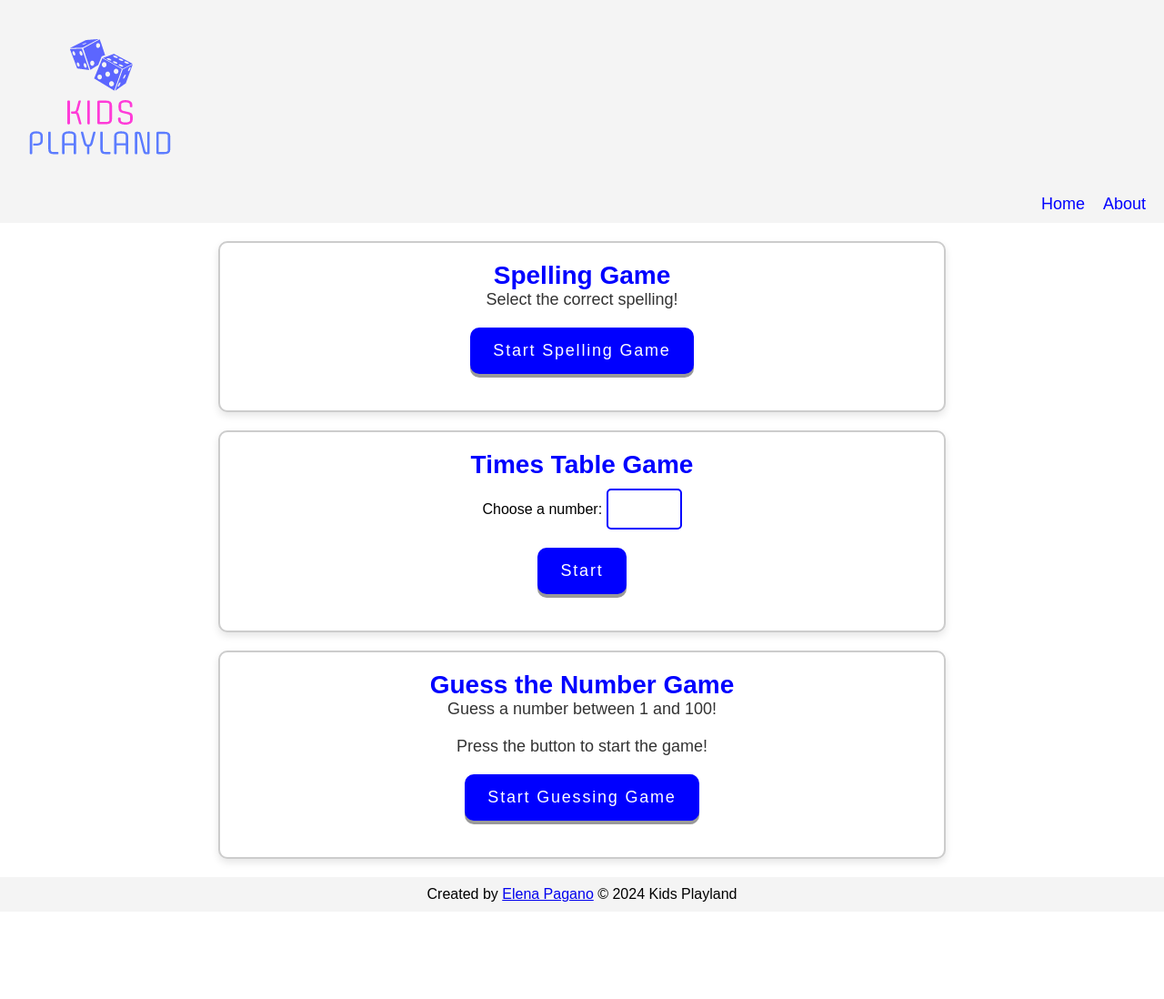
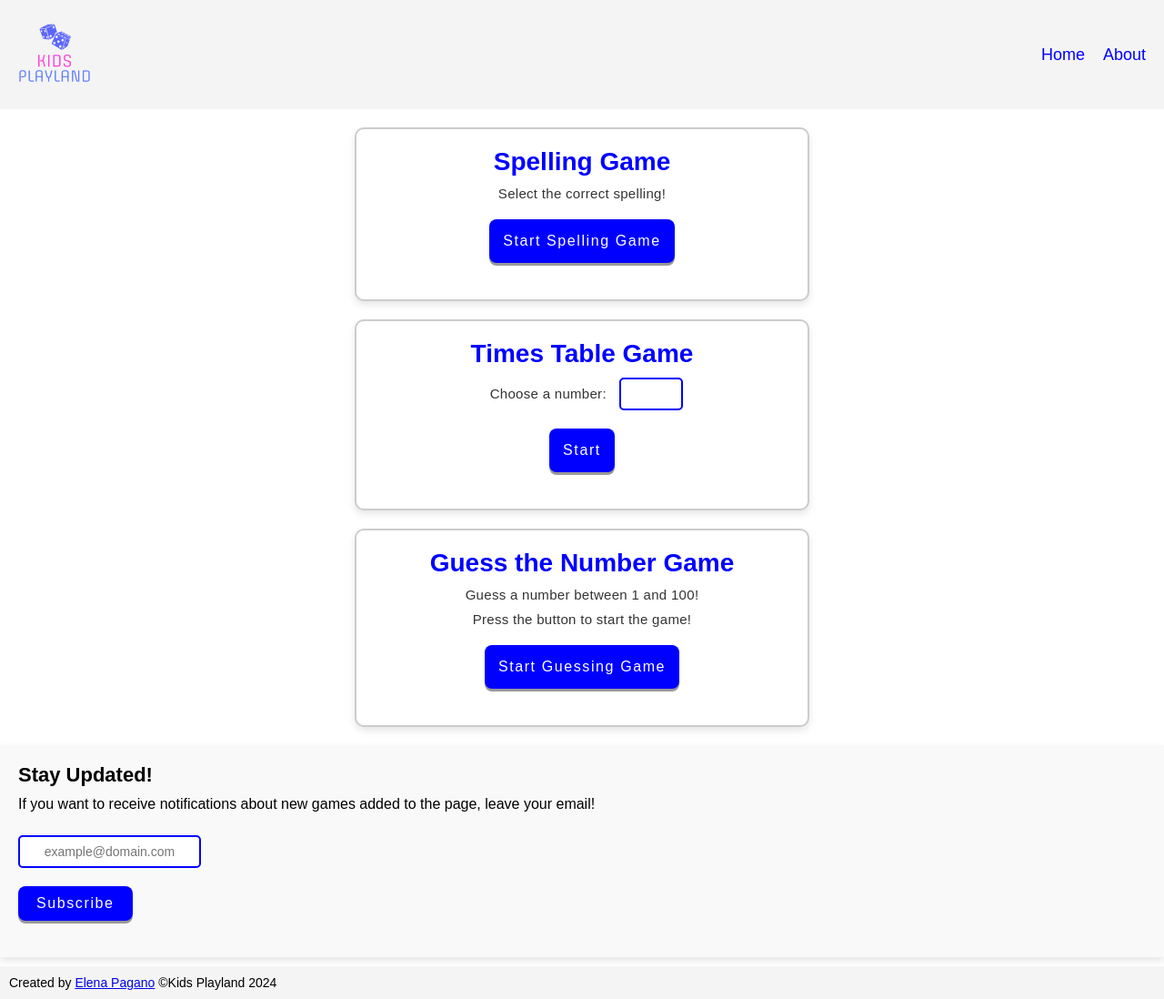
Before and after one commit to 3le81/kids-playland-webpage, a plain HTML site: page index.html in a window 1280 px wide. Shown: the whole page at 91% size. Before the commit the page ends 1002 px from the top, so only its background shows below. Drawn offline with Linux system fonts and the light colour scheme.

Commit message:
email placeholder inserted, css and js updated

```diff
--- a/index.html
+++ b/index.html
@@ -9,7 +9,7 @@
 <body>
     <div class="grid-container">
         <header class="header">
-            <img src="logo-kids-playland.png" alt="Kids Playland Logo" class="logo"> <!-- Added logo -->
+            <img src="logo-kids-playland.png" alt="Kids Playland Logo" class="logo">
             <nav>
                 <ul class="navbar">
                     <li><a href="index.html" class="item">Home</a></li>
@@ -18,6 +18,7 @@
             </nav>
         </header>
         <main>
+
             <!-- Spelling Game Section -->
             <section class="game-section" id="spelling-game">
                 <h2>Spelling Game</h2>
@@ -55,8 +56,18 @@
             </section>
         </main>
 
+        <!-- Email Subscription Section -->
+        <section class="email-subscription">
+            <h2>Stay Updated!</h2>
+            <p>If you want to receive notifications about new games added to the page, leave your email!</p>
+            <input type="email" id="email-input" placeholder="example@domain.com" required />
+            <button type="button" id="subscribe-button" class="button">Subscribe</button>
+            <p id="email-error" class="error-message" style="color: red; display: none;"></p> <!-- Error message element -->
+        </section>
+
+
         <footer class="footer">
-            <p>Created by <a href="https://www.linkedin.com/in/elena-pagano-24000075/" target="_blank">Elena Pagano</a> © 2024 Kids Playland</p>
+            <p>Created by <a href="https://www.linkedin.com/in/elena-pagano-24000075/" target="_blank">Elena Pagano</a> ©Kids Playland 2024</p>
         </footer>
     </div>
 
--- a/script.js
+++ b/script.js
@@ -286,3 +286,23 @@ function endGuessGame() {
 // Add event listeners
 document.getElementById('start-guess-button').addEventListener('click', startGuessGame);
 document.getElementById('submit-guess-button').addEventListener('click', handleGuess);
+
+
+
+// Subscribe to notifications
+document.getElementById('subscribe-button').addEventListener('click', function() {
+    const emailInput = document.getElementById('email-input');
+    const emailError = document.getElementById('email-error');
+
+    // Clear previous error message
+    emailError.style.display = 'none';
+
+    // Check if the email input is valid using the built-in checkValidity method
+    if (emailInput.checkValidity()) {
+        alert("Thank you for subscribing! You'll receive notifications at " + emailInput.value);
+        emailInput.value = ''; // Clear the input after successful subscription
+    } else {
+        emailError.textContent = 'Please enter a valid email address.';
+        emailError.style.display = 'block'; // Show the error message
+    }
+});
--- a/styles.css
+++ b/styles.css
@@ -17,9 +17,17 @@
 
 /* Header styling */
 .header {
-  grid-row: 1;
+  display: flex;
+  justify-content: space-between;
+  align-items: center;
   background-color: #f4f4f4;
   padding: 10px;
+}
+
+.logo {
+  width: 100px;
+  height: auto;
+  margin-right: 20px;
 }
 
 .navbar {
@@ -45,16 +53,16 @@
 
 /* Button styling */
 .button {
-  padding: 15px 25px;
-  font-size: 18px;
+  padding: 15px 15px;
+  font-size: 16px;
   text-align: center;
   letter-spacing: 0.1em;
   cursor: pointer;
   color: #fff;
   background-color: blue;
   border: none;
-  border-radius: 10px;
-  box-shadow: 0 4px #999;
+  border-radius: 8px;
+  box-shadow: 0 3px #999;
   display: block;
   margin: 20px auto;
 }
@@ -77,7 +85,7 @@
   border-radius: 10px;
   background-color: white;
   width: 80%;
-  max-width: 800px;
+  max-width: 500px;
   box-shadow: 0 4px 8px rgba(0, 0, 0, 0.1);
   text-align: center;
 }
@@ -87,9 +95,13 @@
   color: blue;
 }
 
-.game-section p {
-  font-size: 18px;
+.game-section p,
+.game-section label {
+  font-size: 15px;
   color: #333;
+  margin: 10px;
+  margin-bottom: 0;
+  letter-spacing: 0.3px;
 }
 
 /* Choices container for Pick the Correct Spelling */
@@ -118,9 +130,10 @@
 
 /* Input fields and select elements */
 input[type="number"],
-select {
-  padding: 10px;
-  font-size: 18px;
+select,
+#email-input {
+  padding: 8px;
+  font-size: 14px;
   border-radius: 5px;
   border: 2px solid blue;
   outline: none;
@@ -129,21 +142,49 @@ select {
 }
 
 input[type="number"]:focus,
-select:focus {
+select:focus,
+#email-input:focus {
   border-color: rgb(232, 44, 245);
 }
 
 /* Result messages */
 .result-message {
-  font-size: 20px;
-  margin-top: 20px;
+  font-size: 16px;
+  margin-top: 15px;
+  color: #333;
+}
+
+/* Email Subscription Section Styling */
+
+
+.email-subscription {
+  background-color: #f9f9f9;
+  padding: 20px;
+  text-align: left;
+  margin-bottom: 10px;
+  box-shadow: 0 4px 8px rgba(0, 0, 0, 0.1);
+}
+
+.email-subscription h2 {
+  margin-bottom: 10px;
+  font-size: 22px;
+}
+
+.email-subscription p {
+  margin-bottom: 15px;
+}
+
+#subscribe-button {
+  margin-left: 0;
+  padding: 10px 20px;
 }
 
 /* Footer styling */
 .footer {
   background-color: #f4f4f4;
   padding: 10px;
-  text-align: center;
+  text-align: left;
+  font-size: 14px;
 }
 
 /* Game-specific buttons */
@@ -162,4 +203,8 @@ select:focus {
   .word-choice {
     width: 100%;
   }
+
+  .logo {
+    width: 80px;
+  }
 }
```
